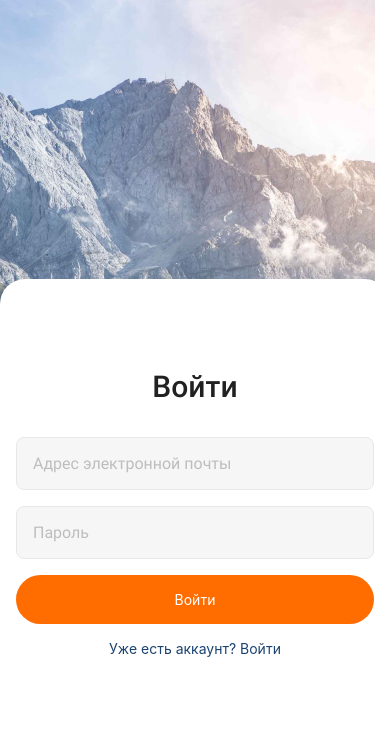
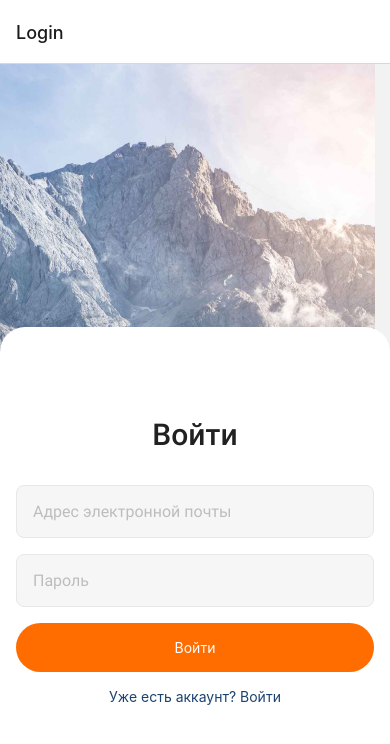
Before and after one commit to JuliaZaykaS/blog-on-react-native, a React Native app: screen / in a window 390 px wide. Shown: the top 744 px of the page. Built offline with nearby package versions, Linux system fonts and the light colour scheme.

Commit message:
navigation add

```diff
--- a/App.js
+++ b/App.js
@@ -1,10 +1,19 @@
 // import * as Font from "expo-font";
-import { useFonts } from 'expo-font';
-import { StyleSheet, Text, View, ImageBackground, Dimensions } from "react-native";
+import { useFonts } from "expo-font";
+import {
+  StyleSheet,
+  Text,
+  View,
+  ImageBackground,
+  Dimensions,
+} from "react-native";
 import { LoginScreen } from "./Screens/LoginScreen";
+import { RegistrationScreen } from "./Screens/RegistrationScreen";
 // import { AppLoading } from "expo";
 // import AppLoading from 'expo-app-loading';
 import { useState, useEffect } from "react";
+import { createStackNavigator } from "@react-navigation/stack";
+import { NavigationContainer } from "@react-navigation/native";
 
 // const loadFonts = async () => {
 //   await Font.loadAsync({
@@ -15,14 +24,17 @@ import { useState, useEffect } from "react";
 // };
 
 // console.log(loadFonts());
-  const margins = 16*2;
+const margins = 16 * 2;
+const AuthStack = createStackNavigator();
 // const window = Dimensions.get("window").width;
 // console.log(window);
 // const screen = Dimensions.get("screen");
 
 export default function App() {
   // const [dimensions, setDimensions] = useState({ window });
-  const [dimensions, setDimensions] = useState(Dimensions.get('window').width - margins);
+  const [dimensions, setDimensions] = useState(
+    Dimensions.get("window").width - margins
+  );
 
   useEffect(() => {
     // const subscription = Dimensions.addEventListener(
@@ -32,18 +44,16 @@ export default function App() {
     //   }
     // );
     // return () => subscription?.remove();
-    const onChange = ()=>{
-      const width = Dimensions.get('window').width -16*2;
+    const onChange = () => {
+      const width = Dimensions.get("window").width - 16 * 2;
       // const width = Dimensions.get('window').width - margins;
-      setDimensions(width)
+      setDimensions(width);
+    };
+    // Dimensions.addEventListener('change', onChange)
+    const subscription = Dimensions.addEventListener("change", onChange);
 
-    }
-    // Dimensions.addEventListener('change', onChange)
-    const subscription = Dimensions.addEventListener('change', onChange)
-
-    return () => subscription?.remove()
+    return () => subscription?.remove();
     // {
-
 
     // Dimensions.removeEventListener('change', onChange)
     // };
@@ -55,14 +65,12 @@ export default function App() {
     "Roboto-Regular": require("./assets/fonts/Roboto-Regular.ttf"),
     "Roboto-Medium": require("./assets/fonts/Roboto-Medium.ttf"),
     "Roboto-Bold": require("./assets/fonts/Roboto-Bold.ttf"),
-  })
-  if(!loaded){
-    return null
+  });
+  if (!loaded) {
+    return null;
   }
 
   // const [dimensions, setDimensions] = useState(Dimensions.get('window').width-16*2);
-
-
 
   // const [isFontsLoaded, setIsFontsLoaded] = useState(false);
 
@@ -77,10 +85,16 @@ export default function App() {
   // }
 
   return (
+    <NavigationContainer>
       <View style={styles.container}>
+        <AuthStack.Navigator>
+          <AuthStack.Screen name="Login" component={LoginScreen} />
+          <AuthStack.Screen name="Register" component={RegistrationScreen} />
+        </AuthStack.Navigator>
         {/* <RegistrationScreen></RegistrationScreen> */}
-<LoginScreen></LoginScreen>
+        {/* <LoginScreen></LoginScreen> */}
       </View>
+    </NavigationContainer>
   );
 }
 
```
Also changed, not shown: package.json (+6 -1 lines), 1 other file (tests, documents, lock files or other folders). Lines whose indentation alone changed are shown as unchanged.
